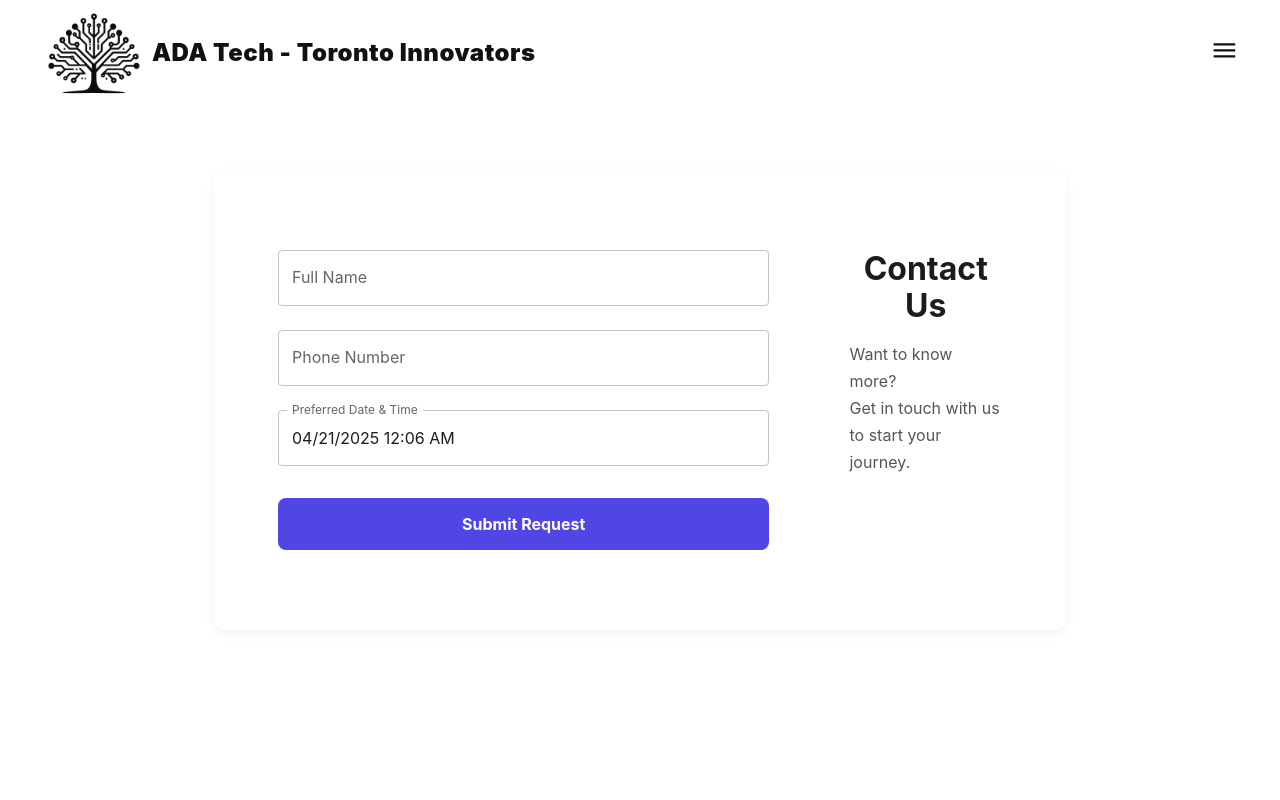
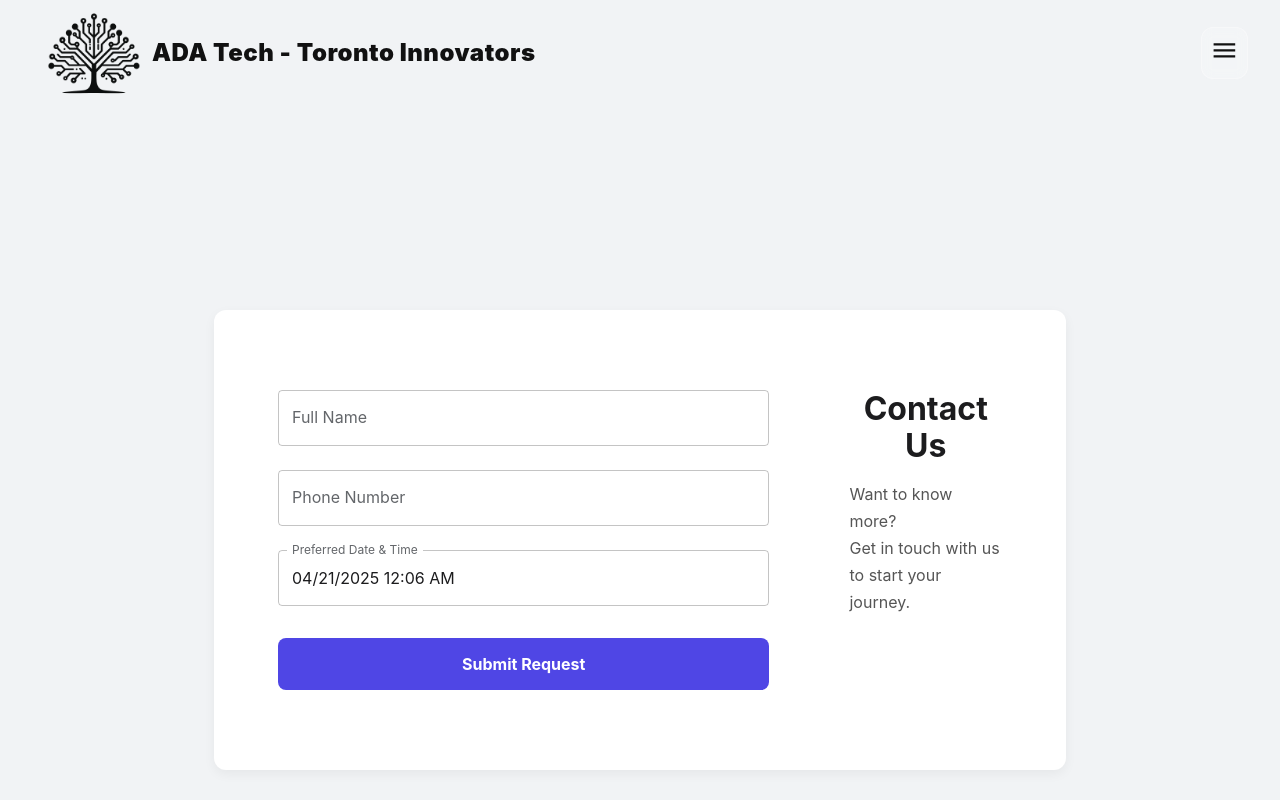
Before and after one commit to Toronto-Innovators/toronto-innovators.github.io, a Next.js app: page /contact in a window 1280 px wide. Shown: the top 800 px of the page. Built offline with nearby package versions, Linux system fonts and the light colour scheme; what @mui/material-nextjs would draw is missing.

Commit message:
Refactor layout and styling for Careers, Contact, Services, and Hero components

```diff
--- a/src/app/careers/page.tsx
+++ b/src/app/careers/page.tsx
@@ -26,7 +26,7 @@ export default function Careers() {
         justifyContent: "center",
         px: 3,
         py: 10,
-        mt:10,
+        paddingTop: "140px",
         textAlign: "center",
         bgcolor: "#ffffff",
         color: "#111",
--- a/src/app/contact/page.tsx
+++ b/src/app/contact/page.tsx
@@ -31,12 +31,11 @@ export default function Contact() {
   return (
     <Box
       sx={{
-        backgroundColor: "#FFF",
         minHeight: "100vh",
         display: "flex",
         justifyContent: "center",
         alignItems: "center",
-        py: 6,
+       mt: "140px"
       }}
     >
       <Container maxWidth="md">
@@ -46,7 +45,6 @@ export default function Contact() {
             px: { xs: 3, sm: 8 },
             py: 10,
             borderRadius: 3,
-            backgroundColor: "#FFF",
             boxShadow: "0 4px 12px rgba(0, 0, 0, 0.05)",
             display: "flex",
             flexDirection: "row",
--- a/src/app/globals.scss
+++ b/src/app/globals.scss
@@ -22,6 +22,8 @@ html {
 body {
   background-color: var(--color-bg);
   color: var(--color-text-main);
+  min-height: auto;
+  max-width: auto;
 
 }
 button {
--- a/src/app/page.tsx
+++ b/src/app/page.tsx
@@ -1,12 +1,11 @@
 "use client";
-import Header from "@/components/Header";
+
 import SmallBusinessTips from "../components/SmallBusinessTips";
 import Hero from "@/components/Hero";
 
 export default function Home() {
   return (
     <main>
-      <Header/>
       <Hero/>
       <SmallBusinessTips />
     </main>
--- a/src/app/services/page.tsx
+++ b/src/app/services/page.tsx
@@ -41,7 +41,7 @@ const services = [
 
 export default function ServicesPage() {
   return (
-    <Box sx={{ mt: 10, py: 10, px: 3, minHeight: "100vh" }}>
+    <Box sx={{ mt: "140px",px: 3, minHeight: "100vh" }}>
       <Typography
         variant="h3"
         fontWeight="bold"
--- a/src/components/Header.tsx
+++ b/src/components/Header.tsx
@@ -39,14 +39,11 @@ export default function Header() {
       <AppBar
         component="nav"
         sx={{
-          position: "absolute",
           top: 1,
           width: "100%",
-          zIndex: 1100,
           boxShadow: "none",
           height: "90px",
           backgroundColor: "transparent",
-          backdropFilter: "blur(15px)"
         }}
       >
         <Toolbar
@@ -121,7 +118,7 @@ export default function Header() {
           },
         }}
       >
-        <Box sx={{ textAlign: "left", mt: 9 }}>
+        <Box sx={{ textAlign: "left"}}>
 
           <List>
             {navItems.map((item) => (
```
Also changed, not shown: src/components/Hero.tsx (+2 -5 lines).
